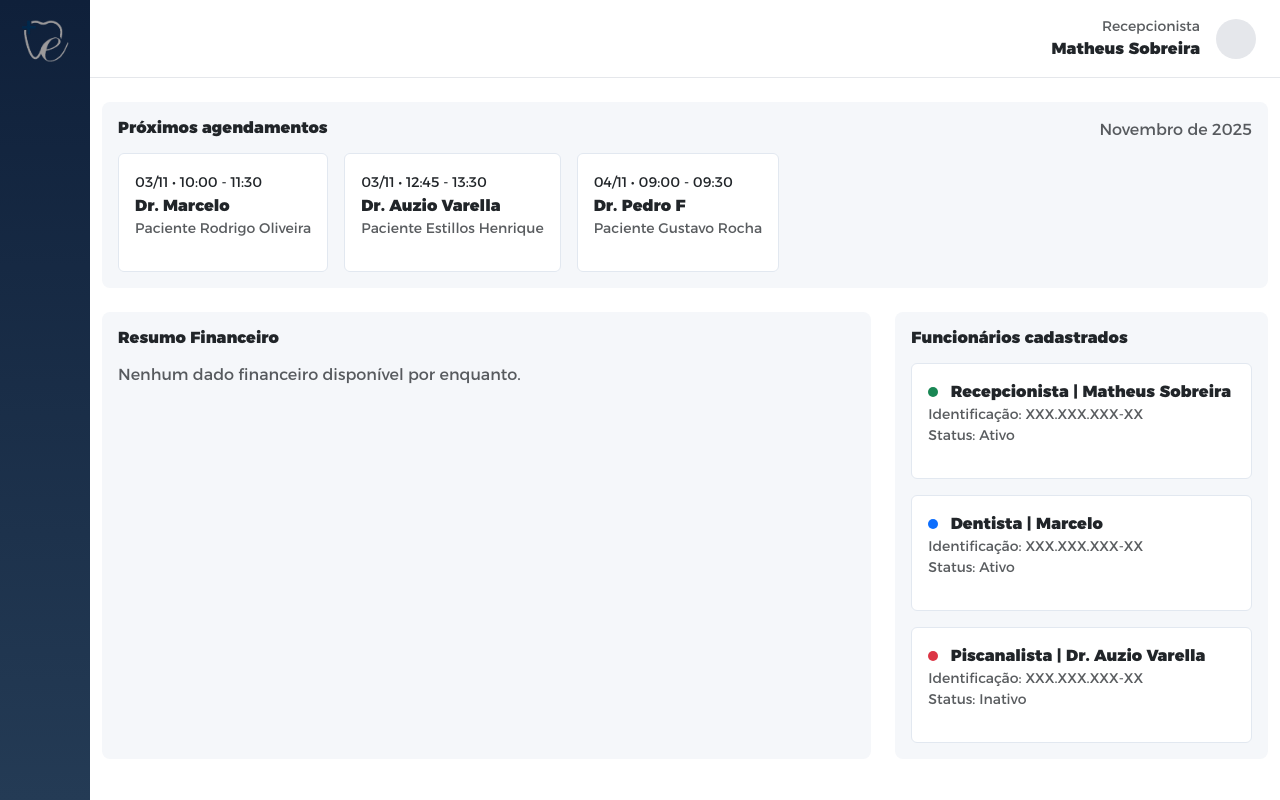
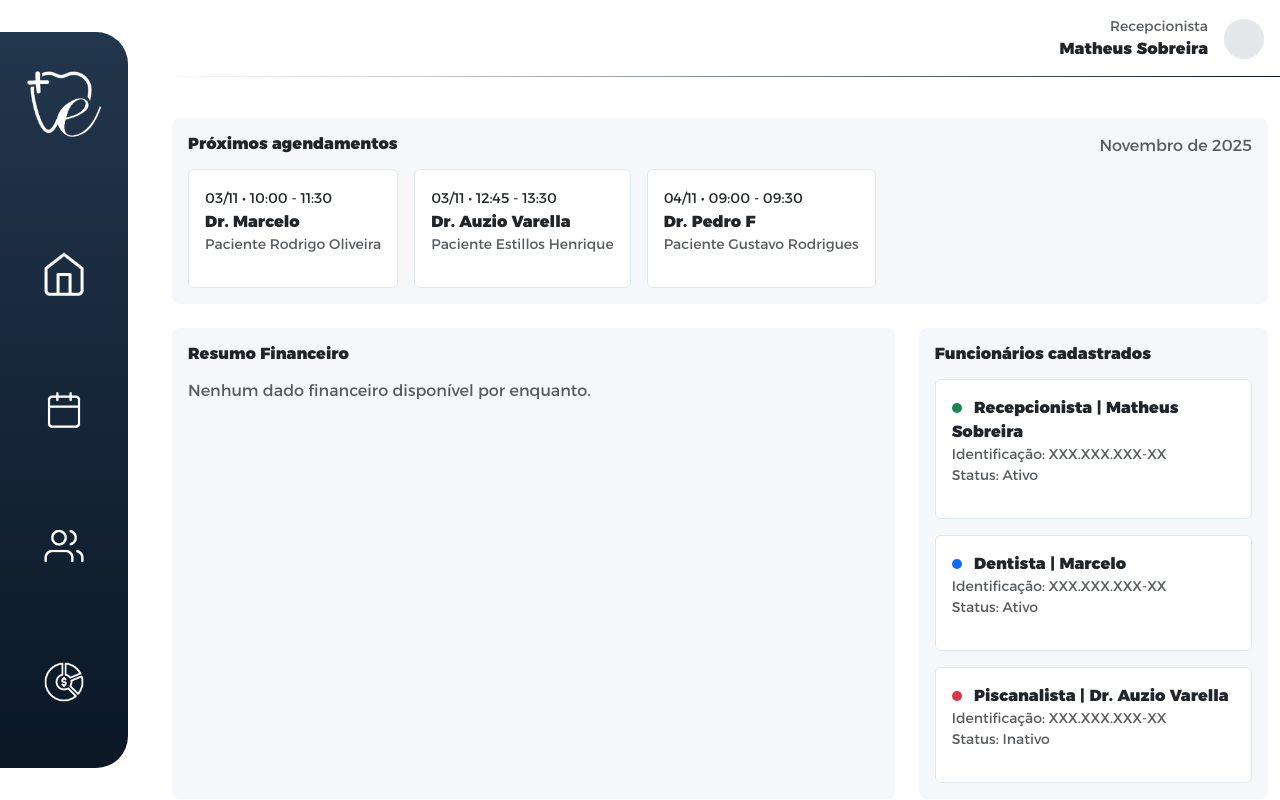
Before and after one commit to Workflow-FatecItaquera/EsferaOdontologiaSaude, a plain HTML site: page view/dashboard.html in a window 1280 px wide. Drawn offline with Linux system fonts and the light colour scheme.

Commit message:
Atualizando dashboard

```diff
--- a/view/css/style.css
+++ b/view/css/style.css
@@ -188,11 +188,9 @@ body {
 
 .texts h1 {
   font-size: 2.4rem;
-  background: linear-gradient(
-    to right,
-    var(--terciary-blue),
-    var(--saturated-blue)
-  );
+  background: linear-gradient(to right,
+      var(--terciary-blue),
+      var(--saturated-blue));
   -webkit-background-clip: text;
   -webkit-text-fill-color: transparent;
 }
@@ -242,11 +240,9 @@ body {
 .teamDescription {
   margin: 2rem 4rem;
   padding: 2rem 16rem 2rem 6rem;
-  background: linear-gradient(
-    to right,
-    var(--terciary-blue),
-    var(--primary-blue)
-  );
+  background: linear-gradient(to right,
+      var(--terciary-blue),
+      var(--primary-blue));
   border-radius: 2rem;
   color: var(--primary-white);
   width: 75%;
@@ -266,6 +262,7 @@ body {
 .teammateCard:first-child {
   margin-left: 10rem;
 }
+
 .teammateCard:last-child {
   margin-right: 4rem;
 }
@@ -422,12 +419,10 @@ footer {
   width: 100%;
   padding: 6rem 0 6rem 4rem;
   color: var(--primary-white);
-  background: linear-gradient(
-    to right,
-    transparent 0%,
-    var(--secondary-blue) 35%,
-    var(--terciary-blue)
-  );
+  background: linear-gradient(to right,
+      transparent 0%,
+      var(--secondary-blue) 35%,
+      var(--terciary-blue));
   display: flex;
   align-items: flex-end;
   justify-content: flex-end;
@@ -551,20 +546,49 @@ footer .mapImage {
 
 
 
+
 /* DASHBOARD */
+.dashboard-wrapper {
+  height: 100vh;
+  display: flex;
+  overflow: hidden;
+}
 
-.dashboard-wrapper {
-  min-height: 100vh;
+.main-content {
+  flex: 1;
+  display: flex;
+  flex-direction: column;
+  overflow: hidden;
+}
+
+.container-fluid {
+  flex: 1;
+  min-height: 0;
+  overflow-y: auto;
+  padding-top: 1rem;
+  padding-bottom: 1rem;
 }
 
 .sidebar {
-  width: 90px;
-  background: linear-gradient(180deg, #0f203a, #243b55);
+  width: 8rem;
+  margin: 2rem 2rem 2rem 0;
+  border-bottom-right-radius: 2rem;
+  border-top-right-radius: 2rem;
+  background: linear-gradient(180deg, #22364D, #0B1725);
   color: #fff;
 }
 
 .sidebar-logo {
-  width: 50px;
+  width: 5rem;
+  margin: 1rem 0;
+  filter: brightness(0) invert(1);
+}
+
+.sidebar-nav {
+  height: 100%;
+  padding: 2rem 0;
+  justify-content: space-around;
+  align-items: center;
 }
 
 .sidebar-nav a {
@@ -573,14 +597,22 @@ footer .mapImage {
   transition: 0.3s;
 }
 
+.bi img {
+  width: 2.5rem;
+  aspect-ratio: 1/1;
+}
+
 .sidebar-nav a:hover,
 .sidebar-nav .active {
-  color: #fff;
+  transform: scale(1.2);
 }
 
 .topbar {
-  border-bottom: 1px solid #e5e7eb;
-  background: #fff;
+  border: 0;
+  border-bottom: 1px solid transparent;
+  background: linear-gradient(to right, #00000000, #0B1725) bottom / 100% 1px no-repeat;
+  width: 100%;
+  flex-shrink: 0;          /* impede de esmagar */
 }
 
 .user-circle {
@@ -610,6 +642,8 @@ footer .mapImage {
 
 .employees-box {
   background: #f5f7fa;
+  overflow-y: auto;       /* perfeito: scroll só nessa coluna */
+  min-height: 0;
 }
 
 .employee-card {
--- a/view/dashboard.html
+++ b/view/dashboard.html
@@ -23,23 +23,23 @@
 
                 <nav class="sidebar-nav d-flex flex-column gap-4">
                     <a href="#" class="sidebar-item active">
-                    <i class="bi bi-house"></i>
+                        <i class="bi bi-house"><img src="/view/images/Home.png" alt=""></i>
                     </a>
                     <a href="#">
-                    <i class="bi bi-calendar-event"></i>
+                        <i class="bi bi-calendar-event"><img src="/view/images/Calendar.png" alt=""></i>
                     </a>
                     <a href="#">
-                    <i class="bi bi-people"></i>
+                        <i class="bi bi-people"><img src="/view/images/Users.png" alt=""></i>
                     </a>
                     <a href="#">
-                    <i class="bi bi-cash-stack"></i>
+                        <i class="bi bi-cash-stack"><img src="/view/images/Financial.png" alt=""></i>
                     </a>
                 </nav>
             </aside>
 
-        <main class="main-content flex-grow-1">
+            <main class="main-content d-flex flex-column flex-grow-1">
 
-            <header class="topbar d-flex justify-content-end align-items-center px-4 py-3">
+                <header class="topbar d-flex justify-content-end align-items-center px-3 py-3">
                     <div class="text-end me-3">
                         <small class="text-muted d-block">Recepcionista</small>
                         <strong>Matheus Sobreira</strong>
@@ -73,7 +73,7 @@
                             <div class="appointment-card p-3 rounded">
                                 <small>04/11 • 09:00 - 09:30</small>
                                 <p class="fw-bold mb-0">Dr. Pedro F</p>
-                            <p class="text-muted small">Paciente Gustavo Rocha</p>
+                                <p class="text-muted small">Paciente Gustavo Rodrigues</p>
                             </div>
 
                         </div>
```
Also changed, not shown: view/images/Calendar.png (added), view/images/Financial.png (added), view/images/Home.png (added), view/images/Users.png (added), 1 other file. Lines whose indentation alone changed are shown as unchanged.
